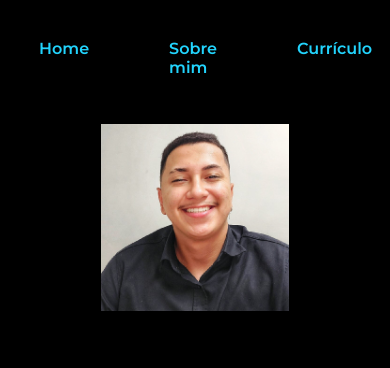
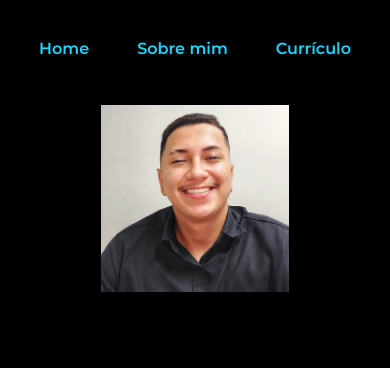
Before and after one commit to CaiqueMascanha/portfolio, a plain HTML site: page index.html in a window 390 px wide. Shown: the top 368 px of the page. Drawn offline with nearby package versions, Linux system fonts and the light colour scheme.

Commit message:
Add files via upload

```diff
--- a/styles/style.css
+++ b/styles/style.css
@@ -164,7 +164,8 @@ body {
 /* se a resolução tiver até 1200px de largura então ele aplica as propriedades abaixo, caso contrário as prorpiedades acima */
 @media (max-width: 1200px) {
   .cabecalho__menu {
-    justify-content:flex-start;
+    justify-content:space-between;
+    gap: 40px;
   }
 
   .cabecalho__menu__link {
@@ -194,7 +195,6 @@ body {
   }
 
   .cabecalho__menu{
-    box-sizing: border-box;
     justify-content:space-between;
     align-items: center;
     text-align: center;
```
